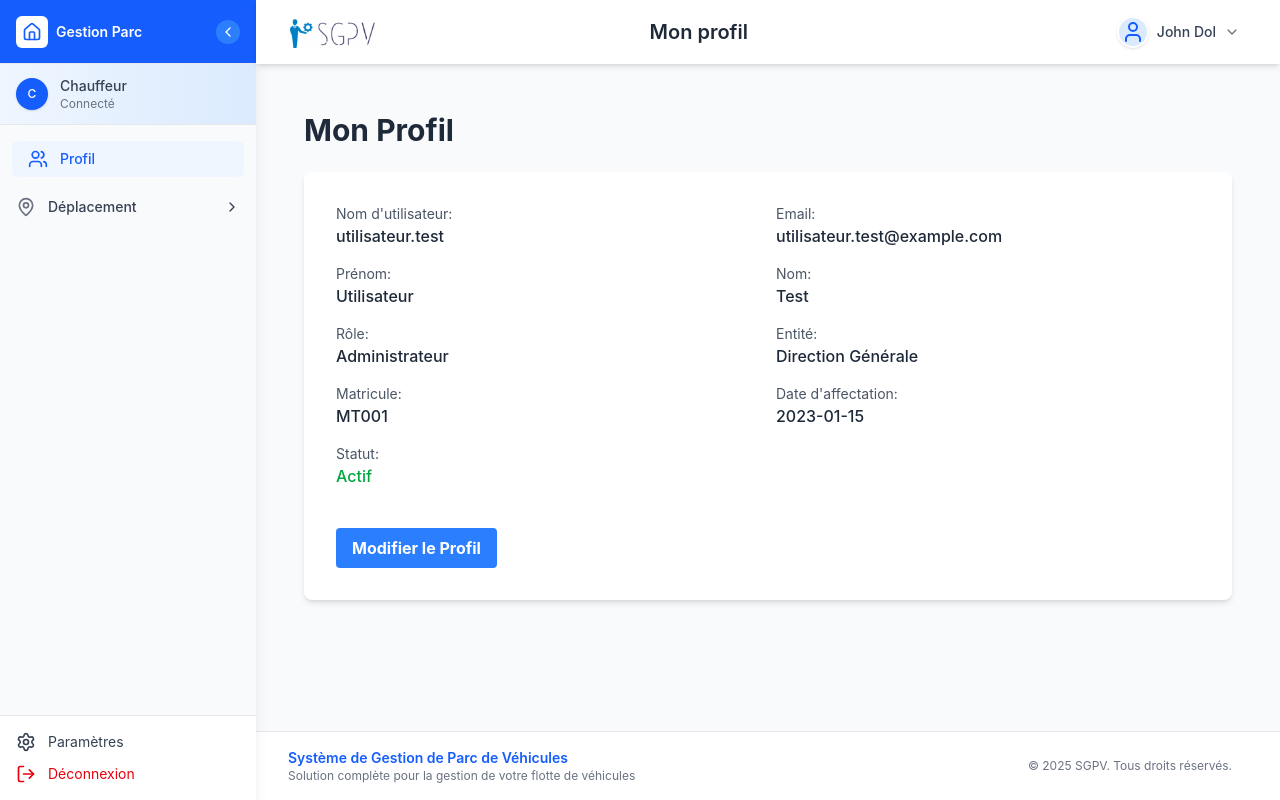
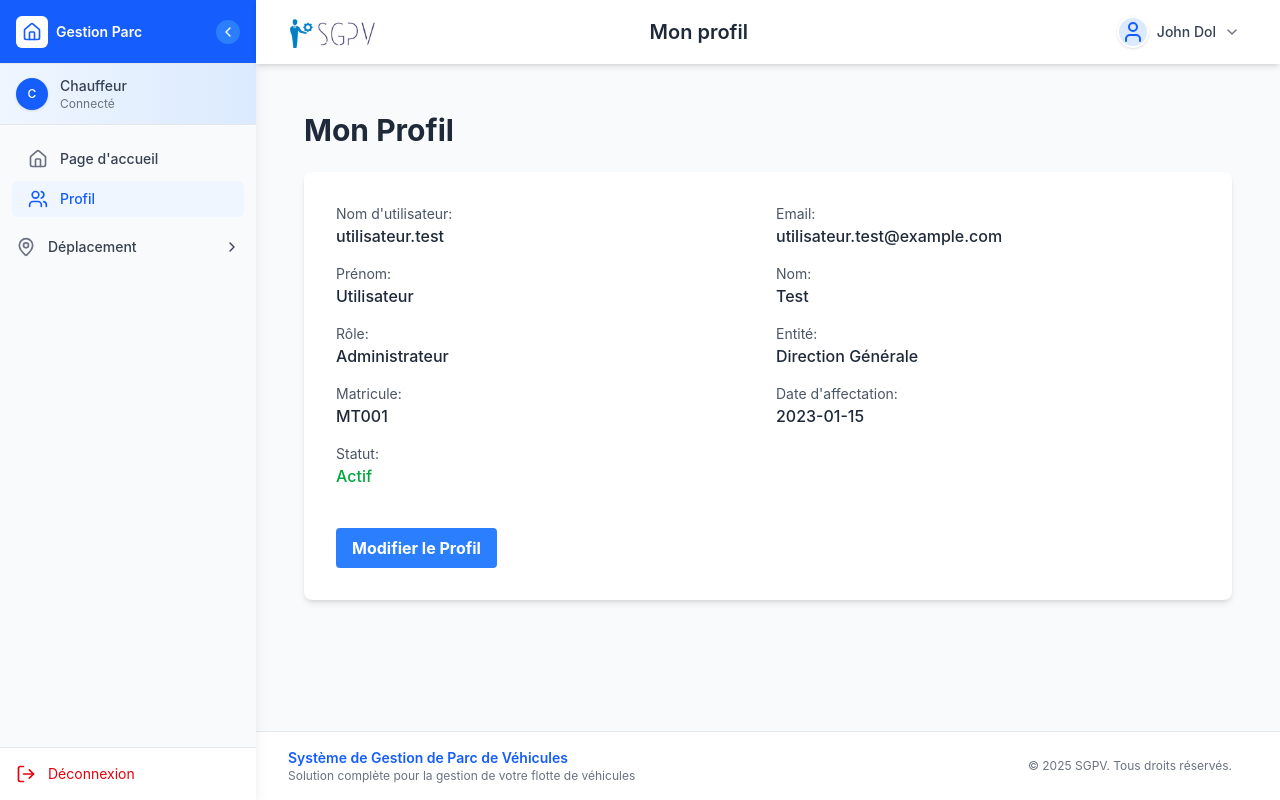
Before and after one commit to kwven/System_gestion_parc_vehicule, a React (Vite) app in the folder frontend/: page /profile in a window 1280 px wide. Built offline with nearby package versions, Linux system fonts and the light colour scheme.

Commit message:
sidebar for update before api

```diff
--- a/frontend/src/components/common/Sidebar.jsx
+++ b/frontend/src/components/common/Sidebar.jsx
@@ -37,10 +37,10 @@ const Sidebar = ({ userType = 'Responsable', isOpen = true, toggleSidebar }) =>
     };
   }, []);
   const [expandedSections, setExpandedSections] = useState({
-    dashboard:false,
+    dashboard: false,
     deplacement: false,
-    vehicule: false,
-    chauffeurs: false
+    chauffeurs: false,
+    vehicule: false
   });
 
   const toggleSection = (section) => {
@@ -75,28 +75,48 @@ const Sidebar = ({ userType = 'Responsable', isOpen = true, toggleSidebar }) =>
         items: []
       }
     };
+
     switch (userType) {
       case 'Responsable':
-        // Le responsable ne voit que le tableau de bord
+        // Le responsable voit l'accueil et le tableau de bord complet
         return {
           dashboard: {
             ...baseItems.dashboard,
             items: [
-              { name: 'Tableau de bord local', icon: BarChart3, href: '/admin/dashboard' },
-              { name: 'Tableau de bord global', icon: BarChart3, href: '/admin/dashboard/global' },
+              { name: 'Tableau de bord global', icon: BarChart3, href: '/global-dashboard' },
+            ]
+          },
+          deplacement: {
+            ...baseItems.deplacement,
+            items: [
+              { name: 'Tous les déplacements', icon: List, href: '/all-deplacement' },
+              { name: 'Rapports déplacements', icon: Eye, href: '/deplacement-report' }
+            ]
+          },
+          vehicule: {
+            ...baseItems.vehicule,
+            items: [
+              { name: 'Tous les véhicules', icon: List, href: '/all-vehicule' },
+              { name: 'Rapports véhicule', icon: Eye, href: '/vehicule-report' }
+            ]
+          },
+          chauffeurs: {
+            ...baseItems.chauffeurs,
+            items: [
+              { name: 'Tous les chauffeurs', icon: List, href: '/all-chauffeur' },
             ]
           }
         };
 
       case 'chef de parc':
-        // Le chef de parc voit les déplacements, véhicules et chauffeurs
+        // Le chef de parc voit l'accueil, les déplacements, véhicules et chauffeurs
         return {
           deplacement: {
             ...baseItems.deplacement,
             items: [
               { name: 'Tous les déplacements', icon: List, href: '/all-deplacement' },
               { name: 'Créer déplacement', icon: Plus, href: '/create-deplacement' },
-              { name: 'En attente de validation', icon: BarChart3, href: '/to-validate' }
+              { name: 'En attente de validation', icon: BarChart3, href: '/to-validate' },
             ]
           },
           vehicule: {
@@ -104,7 +124,7 @@ const Sidebar = ({ userType = 'Responsable', isOpen = true, toggleSidebar }) =>
             items: [
               { name: 'Tous les véhicules', icon: List, href: '/all-vehicule' },
               { name: 'Ajouter véhicule', icon: Plus, href: '/create-vehicule' },
-              { name: 'Gestion véhicule', icon: Edit, href: '/manage-vehicule' }
+              { name: 'Gestion véhicule', icon: Edit, href: '/manage-vehicule' },
             ]
           },
           chauffeurs: {
@@ -112,23 +132,22 @@ const Sidebar = ({ userType = 'Responsable', isOpen = true, toggleSidebar }) =>
             items: [
               { name: 'Tous les chauffeurs', icon: List, href: '/all-chauffeur' },
               { name: 'Ajouter chauffeur', icon: Plus, href: '/create-chauffeur' },
-              { name: 'Gérer chauffeurs', icon: Edit, href: '/manage-chauffeur' }
+              { name: 'Gérer chauffeurs', icon: Edit, href: '/manage-chauffeur' },
             ]
           }
-          // Pas de tableau de bord pour le chef de parc
         };
 
       case 'chauffeur':
-        // Le chauffeur ne voit que la section déplacement
+        // Le chauffeur voit l'accueil et ses déplacements
         return {
           deplacement: {
             ...baseItems.deplacement,
             items: [
               { name: 'Mes déplacements', icon: List, href: '/Ch-Deplacement' },
-              { name: 'Formulaire trajet', icon: MapPin, href: '/fill-trajet' },
             ]
           }
         };
+
       default:
         // Par défaut, retourner un objet vide
         return {};
@@ -136,11 +155,6 @@ const Sidebar = ({ userType = 'Responsable', isOpen = true, toggleSidebar }) =>
   };
 
   const menuItems = getMenuItems();
-
-  const handleItemClick = (href) => {
-    // Add your navigation logic here
-    console.log('Navigating to:', href);
-  };
 
   // Vérifie si un élément est actif en fonction de l'URL actuelle
   const isActive = (href) => {
@@ -208,6 +222,14 @@ const Sidebar = ({ userType = 'Responsable', isOpen = true, toggleSidebar }) =>
       <nav className="flex-1 overflow-y-auto py-4 bg-gray-50">
         {/* Liens principaux */}
         <div className="px-3 mb-3">
+          <Link
+            to="/accueil"
+            className={`flex items-center px-4 py-2 mb-1 text-sm font-medium rounded-md ${isActive('/accueil') ? 'text-blue-600 bg-blue-50' : 'text-gray-700 hover:bg-gray-100'} transition-colors duration-200 ${!isOpen && 'justify-center'}`}
+          >
+            <Home className={`h-5 w-5 ${isActive('/accueil') ? 'text-blue-600' : 'text-gray-500'}`} />
+            {isOpen && <span className="ml-3">Page d'accueil</span>}
+          </Link>
+
           <Link
             to="/profile"
             className={`flex items-center px-4 py-2 mb-1 text-sm font-medium rounded-md ${isActive('/profile') ? 'text-blue-600 bg-blue-50' : 'text-gray-700 hover:bg-gray-100'} transition-colors duration-200 ${!isOpen && 'justify-center'}`}
@@ -294,11 +316,6 @@ const Sidebar = ({ userType = 'Responsable', isOpen = true, toggleSidebar }) =>
       {/* Pied de la sidebar */}
       <div className="p-4 border-t border-gray-200 bg-white">
         <div className="space-y-3">
-          <Link to="/settings" className={`flex items-center text-sm text-gray-700 hover:text-blue-600 ${!isOpen && 'justify-center'}`}>
-            <Settings className="h-5 w-5" />
-            {isOpen && <span className="ml-3">Paramètres</span>}
-          </Link>
-
           <Link to="/logout" className={`flex items-center text-sm text-red-600 hover:text-red-700 ${!isOpen && 'justify-center'}`}>
             <LogOut className="h-5 w-5" />
             {isOpen && <span className="ml-3">Déconnexion</span>}
```
